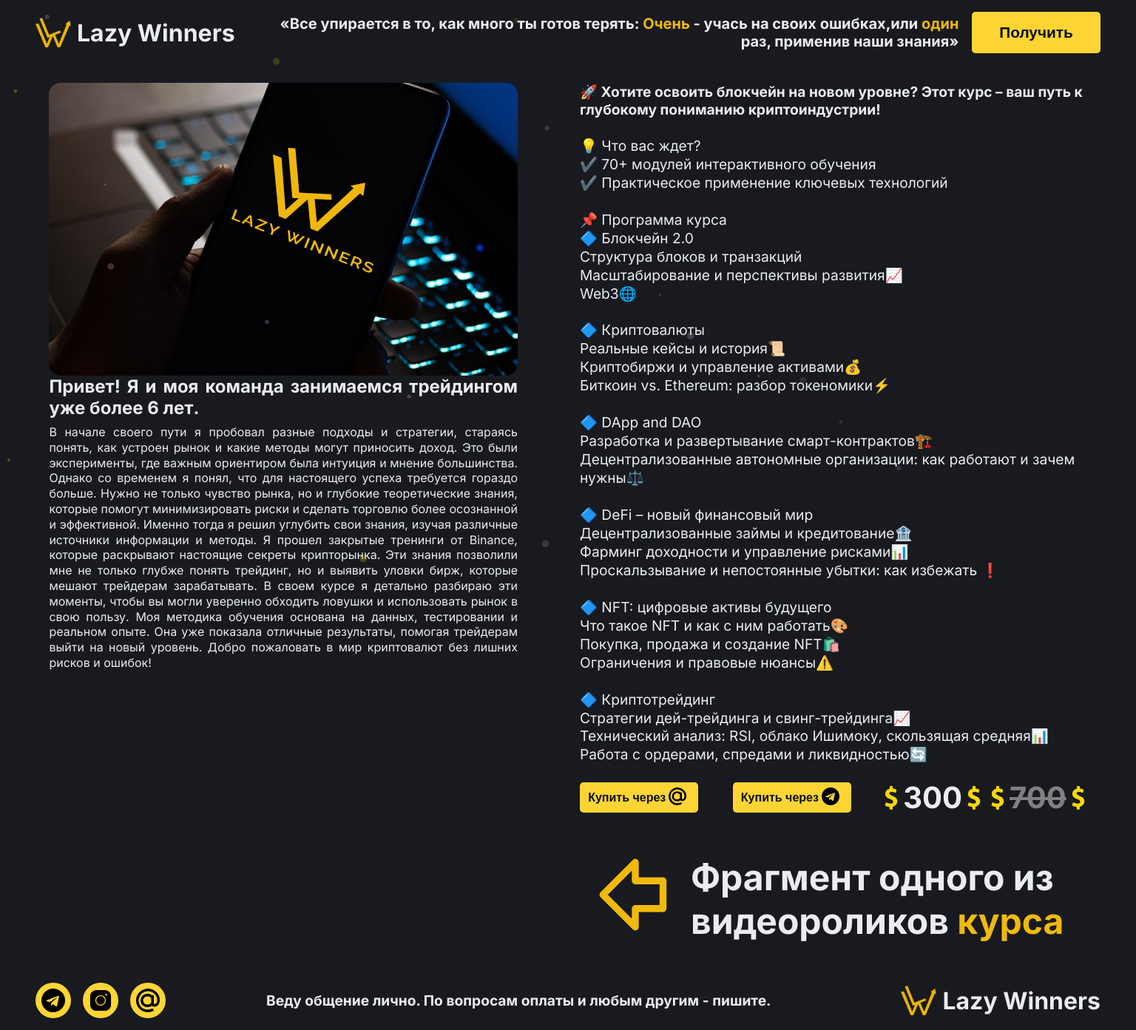
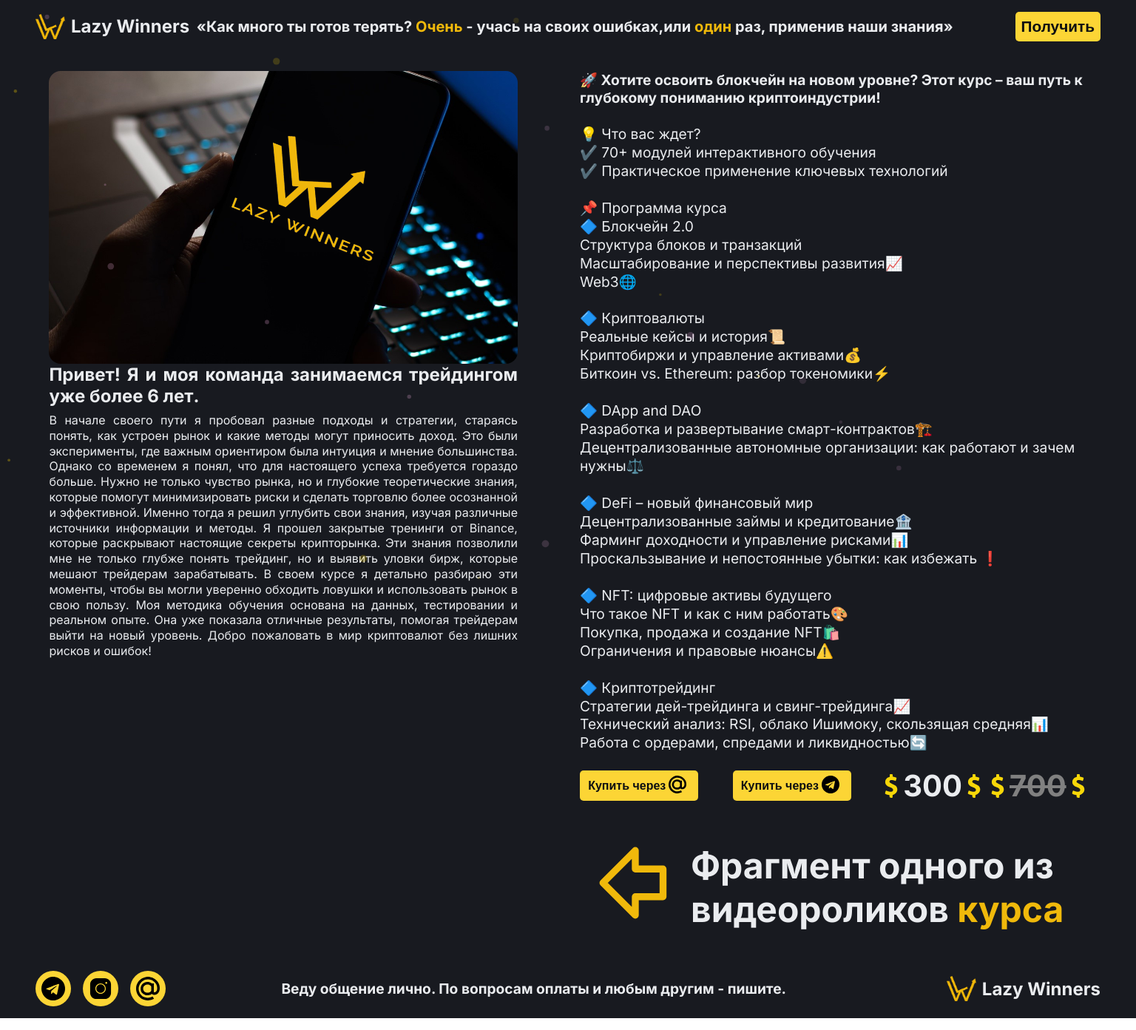
Before and after one commit to Nikita-Rasshivalov/LazyWinnersCourse, a React (Create React App) app: page / in a window 1536 px wide. Shown: the whole page at 74% size. Built offline with nearby package versions, Linux system fonts and the light colour scheme.

Commit message:
fix styles
fix styles

```diff
--- a/src/components/shared/Header.jsx
+++ b/src/components/shared/Header.jsx
@@ -15,7 +15,7 @@ const Header = () => {
         </div>
         <div className="header__wrapper">
           <p className="header__text">
-            <span> «Все упирается в то, как много ты готов терять:</span>
+            <span> «Как много ты готов терять?</span>
             <span>
               <span style={{ color: "#f0b90b" }}> Очень</span> - учась на своих
               ошибках,
--- a/src/index.css
+++ b/src/index.css
@@ -372,9 +372,6 @@ body {
   .footer__socials {
     gap: 4.6rem;
   }
-  .footer_dsc-txt {
-    text-align: end;
-  }
 }
 
 /* Medium (md) – устройства от 768px */
@@ -431,7 +428,7 @@ body {
   }
 
   .footer_dsc-txt {
-    font-size: 1.3rem;
+    font-size: 0.8rem;
   }
 
   .footer__socials {
@@ -457,7 +454,6 @@ body {
   .header__text {
     font-size: 1.84rem;
     padding: 0;
-    text-align: start;
   }
   .logo-text {
     font-size: 3rem;
@@ -516,12 +512,14 @@ body {
     padding: 0;
   }
   .logo-text {
-    font-size: 2rem;
+    font-size: 1.5rem;
   }
   .logo-image {
-    width: 3rem;
+    width: 2.5rem;
   }
-
+  .header__wrapper {
+    padding: 0 0.5rem;
+  }
   .header__inner {
     flex-direction: row;
     padding: 1rem 3rem;
@@ -529,14 +527,12 @@ body {
   }
 
   .header__button {
-    width: 15rem;
-    padding: 1rem;
+    width: auto;
     font-size: 1.3rem;
     position: static;
   }
 
   .header__text {
-    text-align: end;
     font-size: 1.25rem;
   }
 
@@ -553,7 +549,7 @@ body {
     font-size: 1.2rem;
   }
 
-.main__about-info h4{
+  .main__about-info h4 {
     padding-bottom: 0.5rem;
   }
 
@@ -619,7 +615,7 @@ body {
     font-size: 1rem;
   }
 
-  .footer__logo{
+  .footer__logo {
     flex-shrink: 0;
     justify-content: flex-end;
   }
@@ -641,11 +637,11 @@ body {
     font-size: 2rem;
   }
   .header__wrapper {
-    width: 50%;
+    padding: 0 1rem;
   }
 
   .header__text {
-    font-size: 2.5rem;
+    font-size: 2.2rem;
   }
 
   .text__icon {
@@ -680,7 +676,8 @@ body {
     font-size: 2.8rem;
   }
 
-  .main__course h3, .main__about-info h4 {
+  .main__course h3,
+  .main__about-info h4 {
     font-size: 2.7rem;
   }
 
```
Lines whose indentation alone changed are shown as unchanged.
